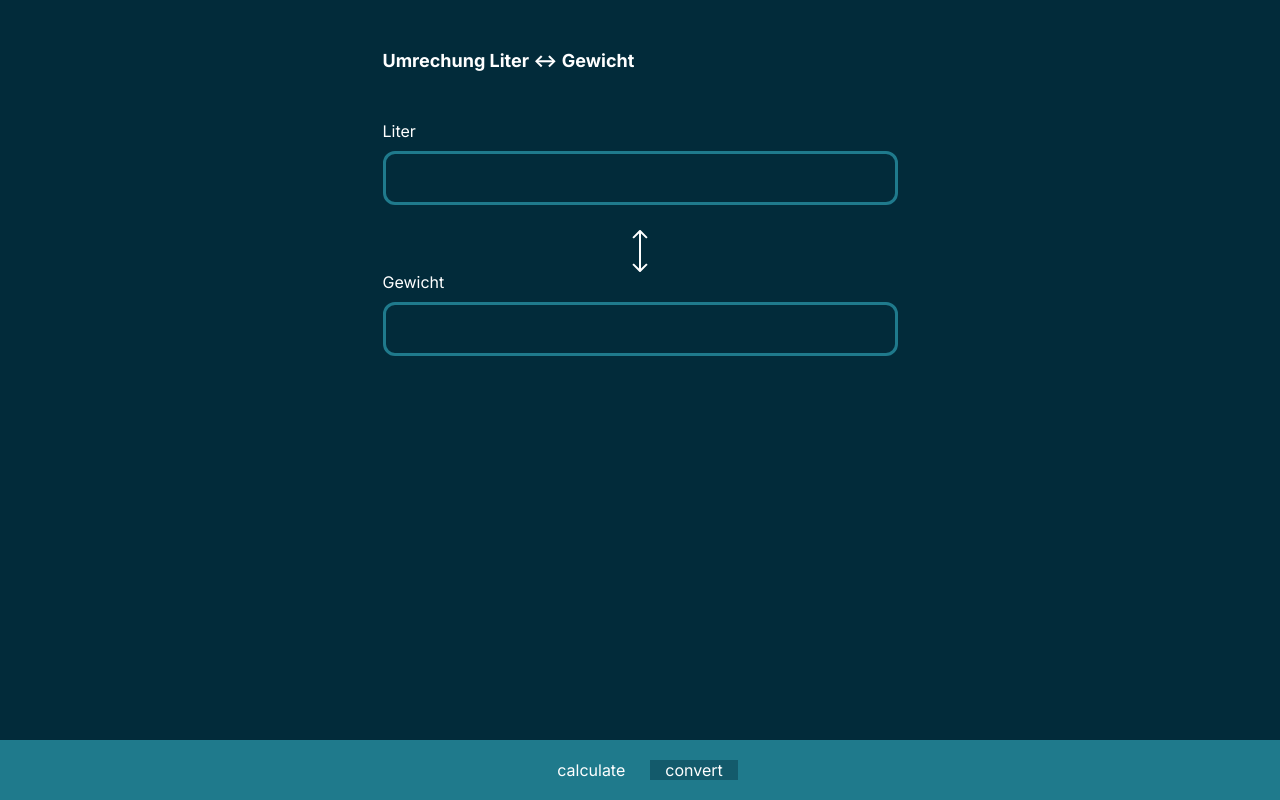
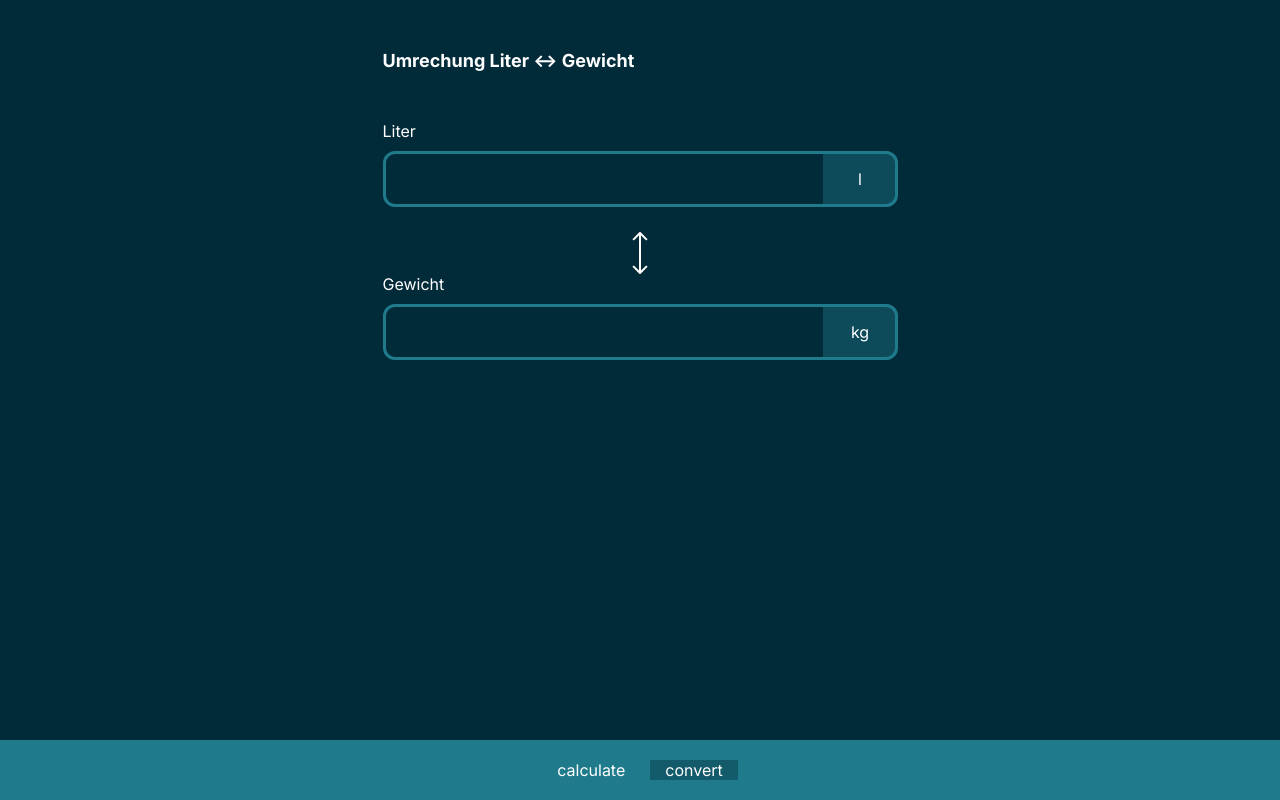
Before and after one commit to jankohlbach/flight-app, a Vue app: page /convert in a window 1280 px wide. Built offline with nearby package versions, Linux system fonts and the light colour scheme.

Commit message:
✨ add unit to input field

```diff
--- a/src/components/InputField.vue
+++ b/src/components/InputField.vue
@@ -4,12 +4,14 @@ defineProps<{
   label: string;
   value: string;
   inputHandler: (payload: Event) => void;
+  unit: string;
 }>();
 </script>
 
 <template>
   <div class="form-field">
     <label :for="id">{{ label }}</label>
+    <div class="input-wrapper">
       <input
         type="number"
         :name="id"
@@ -17,6 +19,8 @@ defineProps<{
         :value="value"
         @input="inputHandler"
       />
+      <span class="unit">{{ unit }}</span>
+    </div>
   </div>
 </template>
 
@@ -34,14 +38,34 @@ label {
   font-size: rem(16);
 }
 
+.input-wrapper {
+  position: relative;
+  margin-top: rem(10);
+  border-radius: rem(12);
+}
+
 input {
+  width: 100%;
   padding: rem(15) rem(20);
-  margin-top: rem(10);
   border: 3px solid $color-secondary;
-  border-radius: rem(12);
+  border-radius: inherit;
   color: $color-grey;
+  font-family: $font-primary;
   font-size: rem(16);
   background-color: transparent;
   outline: none;
 }
+
+.unit {
+  position: absolute;
+  top: 0;
+  right: 0;
+  bottom: 0;
+  display: grid;
+  place-content: center;
+  width: rem(75);
+  border-top-right-radius: inherit;
+  border-bottom-right-radius: inherit;
+  background-color: rgba($color-secondary, 0.4);
+}
 </style>
--- a/src/views/ConvertView.vue
+++ b/src/views/ConvertView.vue
@@ -21,6 +21,7 @@ const state = reactive({
           state.gasLiter = Number((e.target as HTMLInputElement | null)?.value)
           state.gasWeight = state.gasLiter * 0.72
         }"
+        :unit="'l'"
       />
 
       <div class="icon">
@@ -46,6 +47,7 @@ const state = reactive({
           state.gasWeight = Number((e.target as HTMLInputElement | null)?.value)
           state.gasLiter = state.gasWeight / 0.72
         }"
+        :unit="'kg'"
       />
     </div>
   </div>
```
Lines whose indentation alone changed are shown as unchanged.
